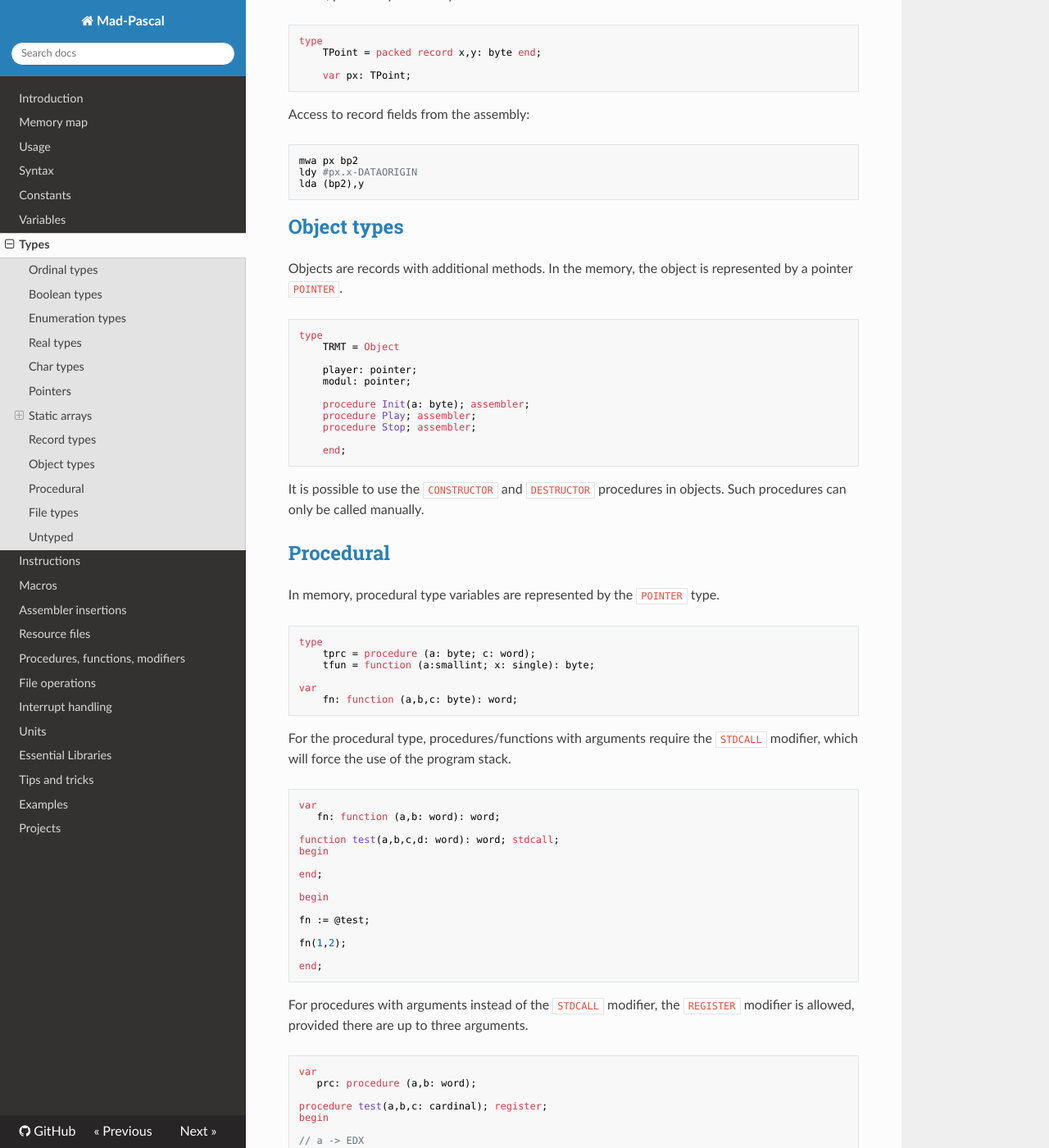
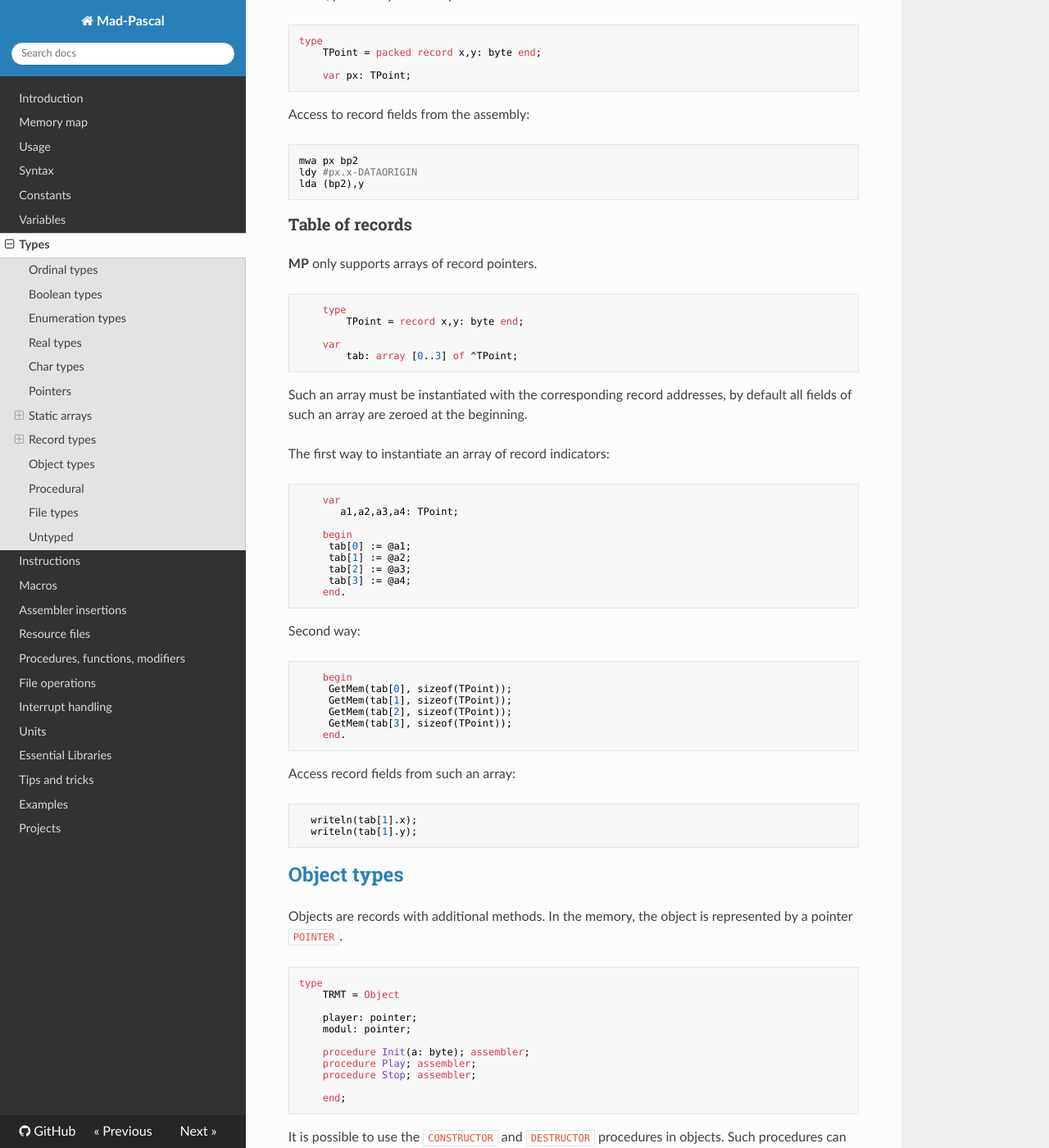
Before and after one commit to tebe6502/mad-pascal-en-mkdocs, an MkDocs documentation site: the page built from docs/types.md, in a window 1280 px wide and 1400 px high, scrolled down 6052 px. Shown: the whole window at 82% size. Built offline with MkDocs 1.6.1, drawn with Linux system fonts in a browser that asks for light colours; nearby versions of some CDN libraries.

Commit message:
Add files via upload

````diff
--- a/docs/types.md
+++ b/docs/types.md
@@ -264,6 +264,47 @@
     lda (bp2),y
 
 
+### Table of records
+
+**MP** only supports arrays of record pointers.
+
+```Delphi
+    type
+        TPoint = record x,y: byte end;
+
+    var
+        tab: array [0..3] of ^TPoint;
+```
+
+Such an array must be instantiated with the corresponding record addresses, by default all fields of such an array are zeroed at the beginning.
+
+The first way to instantiate an array of record indicators:
+```Delphi
+    var
+       a1,a2,a3,a4: TPoint;
+
+    begin
+     tab[0] := @a1;
+     tab[1] := @a2;
+     tab[2] := @a3;
+     tab[3] := @a4;
+    end.
+```
+Second way:
+```Delphi
+    begin
+     GetMem(tab[0], sizeof(TPoint));
+     GetMem(tab[1], sizeof(TPoint));
+     GetMem(tab[2], sizeof(TPoint));
+     GetMem(tab[3], sizeof(TPoint));
+    end.
+```
+Access record fields from such an array:
+```Delphi
+  writeln(tab[1].x);
+  writeln(tab[1].y);
+```
+
 ## [Object types](https://www.freepascal.org/docs-html/ref/refse28.html#x60-780005.1)
 
 Objects are records with additional methods. In the memory, the object is represented by a pointer `POINTER`.
````
Also changed, not shown: docs/syntax.md (+6 -6 lines), docs/units.md (+43 -0 lines).
